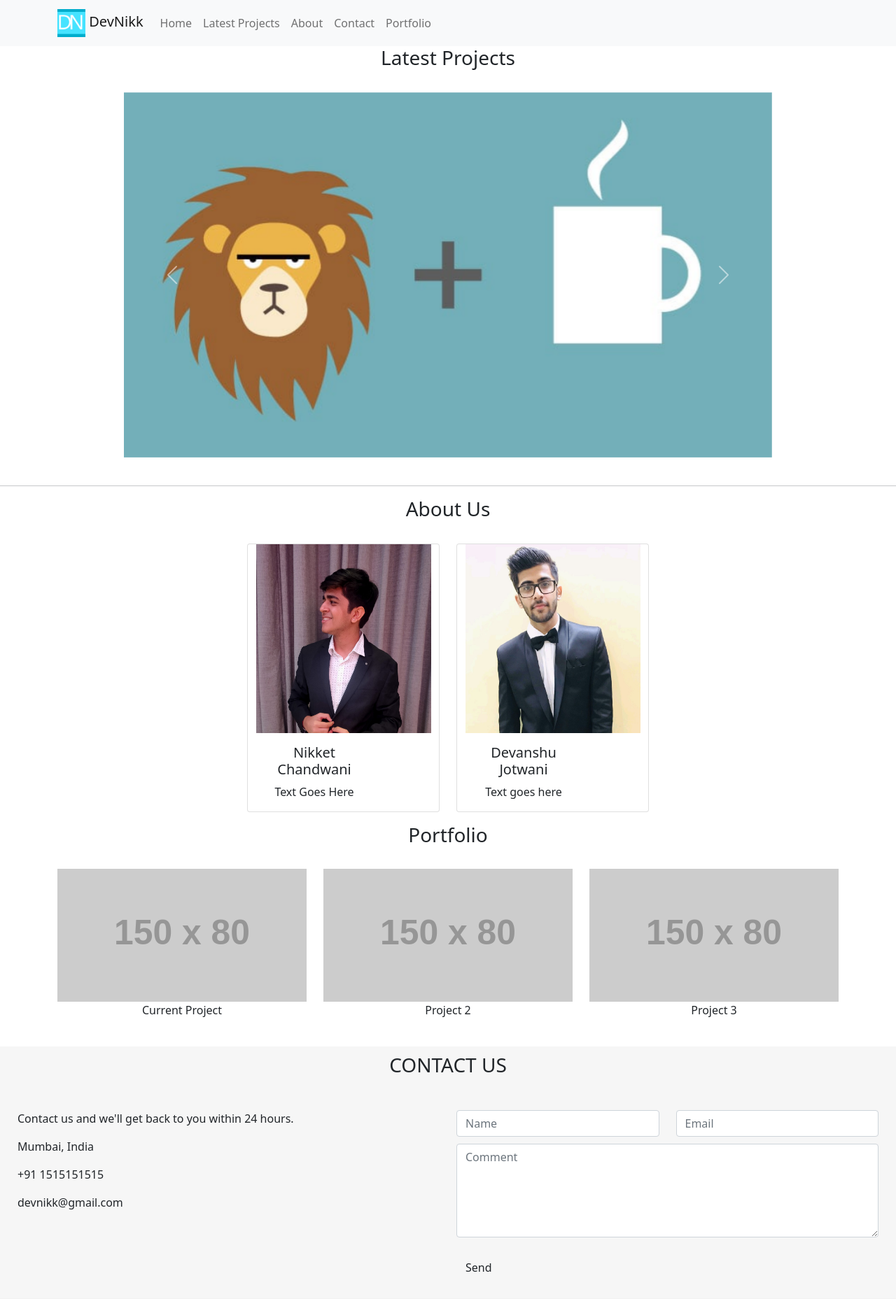
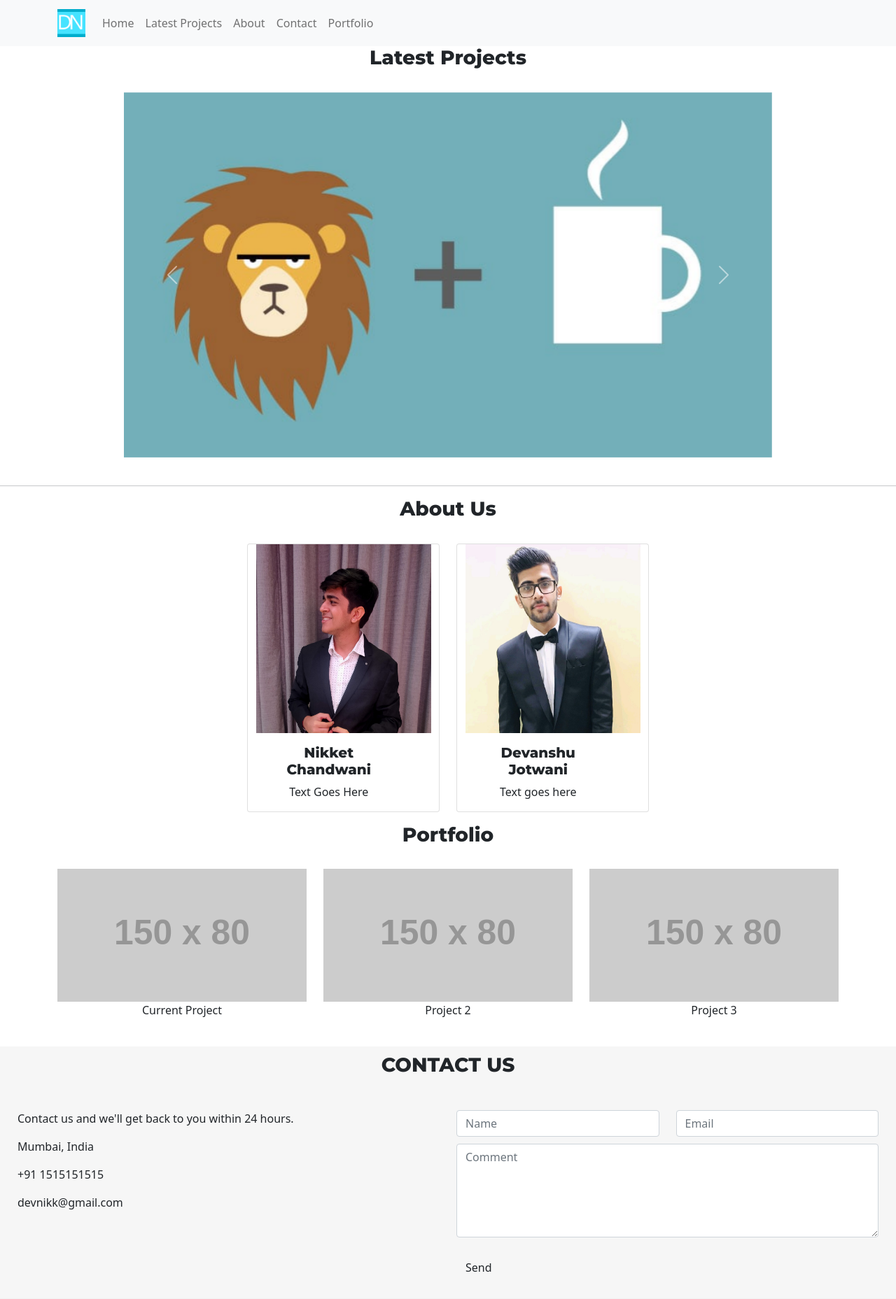
Before and after one commit to chandwaninikket/firstwebsite, a Django app: page / in a window 1280 px wide. Shown: the top 1857 px of the page at 70% size. Run offline with Django 3.2, Linux system fonts and the light colour scheme; grey boxes labelled with a size stand in for pictures from a placeholder-image service; some libraries are stand-ins or nearby versions.

Commit message:
changed fonts

```diff
--- a/devnikk/devanshunikket/templates/home.html
+++ b/devnikk/devanshunikket/templates/home.html
@@ -7,7 +7,8 @@
     <meta charset="utf-8">
     <meta name="viewport" content="width=device-width, initial-scale=1">
     <link href="https://cdn.jsdelivr.net/npm/bootstrap@5.0.0-beta1/dist/css/bootstrap.min.css" rel="stylesheet" integrity="sha384-giJF6kkoqNQ00vy+HMDP7azOuL0xtbfIcaT9wjKHr8RbDVddVHyTfAAsrekwKmP1" crossorigin="anonymous">
-
+    <link rel="preconnect" href="https://fonts.gstatic.com">
+    <link href="https://fonts.googleapis.com/css2?family=Montserrat:wght@800&family=Raleway:wght@800&family=Roboto+Condensed:wght@700&display=swap" rel="stylesheet">
     <style>
         footer {
             background-color: #f2f2f2;
@@ -28,7 +29,9 @@
         #Contact>.row {
             padding: 15px;
         }
-
+        #Contact>.h3{
+            font-family: 'Raleway', sans-serif;
+        }
         #Contact>.row>.row {
             padding-bottom: 10px;
             margin-bottom: 10px;
@@ -38,12 +41,15 @@
             background-color: #f6f6f6;
         }
         /* Hide the carousel text when the screen is less than 600 pixels wide */
-
+        h1,h2,h3,h4,h5,h6{
+            font-family: 'Montserrat', sans-serif;
+        }
         @media (max-width: 600px) {
             .carousel-caption {
                 display: none;
             }
         }
+
     </style>
 </head>
 
@@ -54,7 +60,7 @@
         <nav class="navbar sticky-top navbar-expand-sm navbar-light bg-light">
             <div class="container">
             <a class="navbar-brand" href="#">
-                <img src="{% static 'images\dn.png' %}" width="40" height="40" class="d-inline-block align-center" alt=""> DevNikk
+                <img src="{% static 'images\dn.png' %}" width="40" height="40" class="d-inline-block align-center" alt="">
             </a>
             <button class="navbar-toggler" type="button" data-toggle="collapse" data-target="#navbarSupportedContent" aria-controls="navbarSupportedContent" aria-expanded="false" aria-label="Toggle navigation">
               <span class="navbar-toggler-icon"></span>
@@ -122,11 +128,11 @@
         <div class="row justify-content-md-center">
             <!--CARD1-->
             <div class="card mb-3" style="max-width: 275px;">
-                <div class="col-md-4">
+                <div class="col-md-8">
                     <img src="{% static 'images\nikket.jpg' %}" alt="..." style="height:270px; width: 250px;">
                 </div>
-                <div class="col-md-8 text-center">
-                    <div class="card-body text-center">
+                <div class="col-md-10">
+                    <div class="card-body">
                         <h5 class="card-title">Nikket Chandwani</h5>
                         <p class="card-text">Text Goes Here</p>
                     </div>
@@ -135,10 +141,10 @@
             <div class="col-md-auto"></div>
             <!-- CARD2 -->
             <div class="card mb-3" style="max-width: 275px;">
-                <div class="col-md-4">
+                <div class="col-md-8">
                     <img src="{% static 'images\dev.png' %}" alt="..." style="height:270px; width: 250px;">
                 </div>
-                <div class="col-md-8 text-center">
+                <div class="col-md-10">
                     <div class="card-body">
                         <h5 class="card-title">Devanshu Jotwani</h5>
                         <p class="card-text">Text goes here</p>
```
